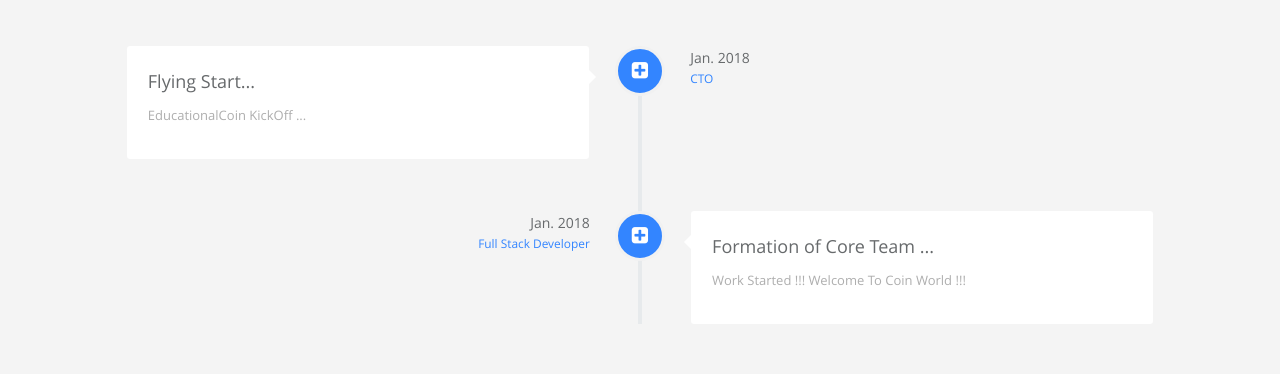
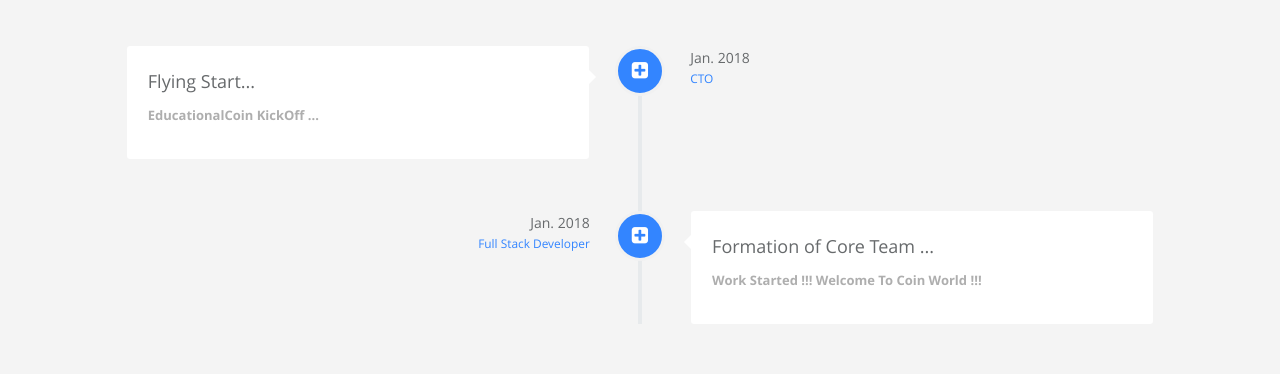
Before and after one commit to EducationalCoinOrganization/education-coin-site, a Jekyll site: the page built from index.html, in a window 1280 px wide and 900 px high, scrolled down 880 px. Shown: the part 150-524 px from the top of the window. Built offline with Jekyll 4.4.1, drawn with Linux system fonts in a browser that asks for light colours.

Commit message:
Modified Careers with updated content

```diff
--- a/_includes/sections/career.html
+++ b/_includes/sections/career.html
@@ -16,7 +16,7 @@
                     </div>
                     <div class="vertical-timeline-content wow {% if loopindex == 1 %} rotateInUpRight {% else %} rotateInUpLeft {% endif %}">
                         <h2><span data-i18n="career.{{ career.name.i18n }}">{{ career.name.detail }}</span></h2>
-                        <p><span data-i18n="career.{{ career.desc.i18n }}">{{ career.desc.detail }} </span></p>
+                        <b><p><span data-i18n="career.{{ career.desc.i18n }}">{{ career.desc.detail }} </span></p></b>
                         <span class="vertical-date"><span data-i18n="career.{{ career.date.i18n }}"> {{ career.date.detail }} </span>
                         <br/> <small><span data-i18n="career.{{ career.job.i18n }}">{{ career.job.detail }}</span></small> </span>
                     </div>
```
